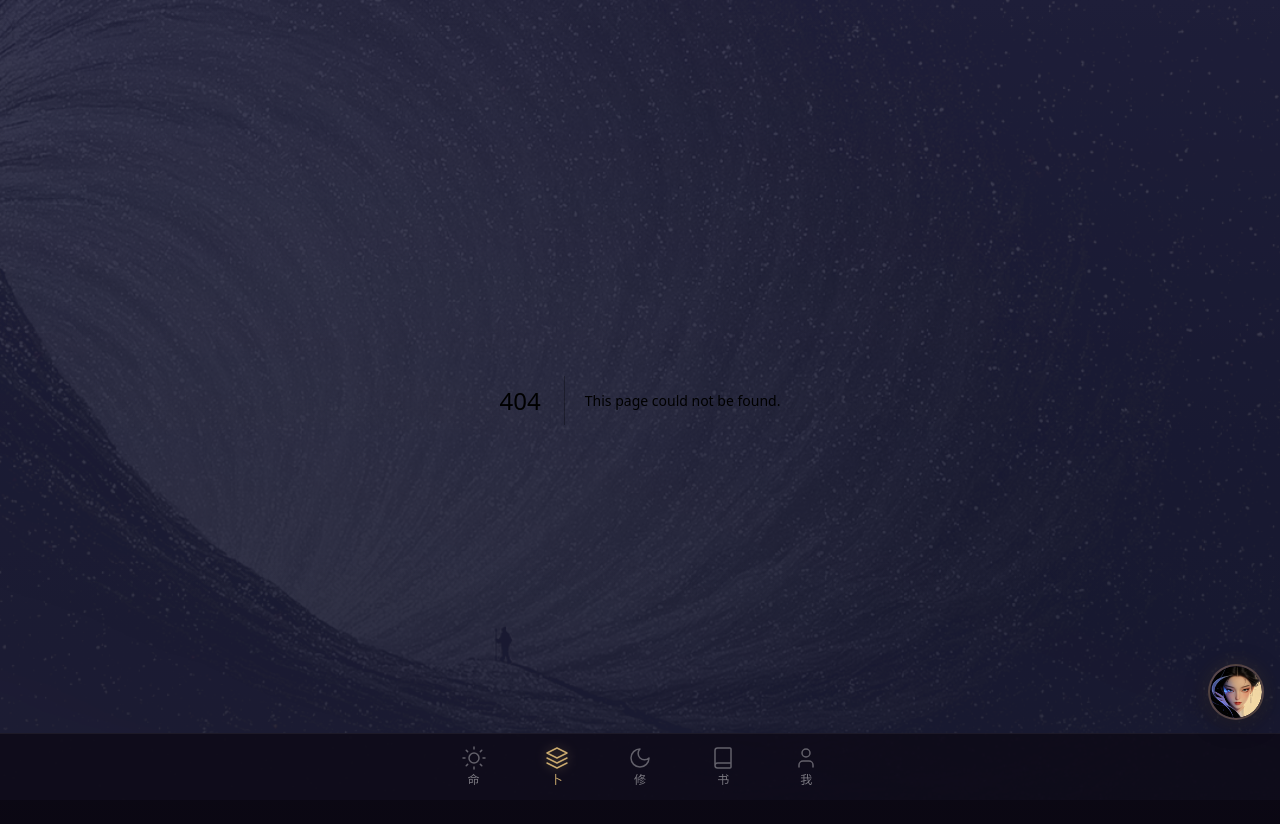
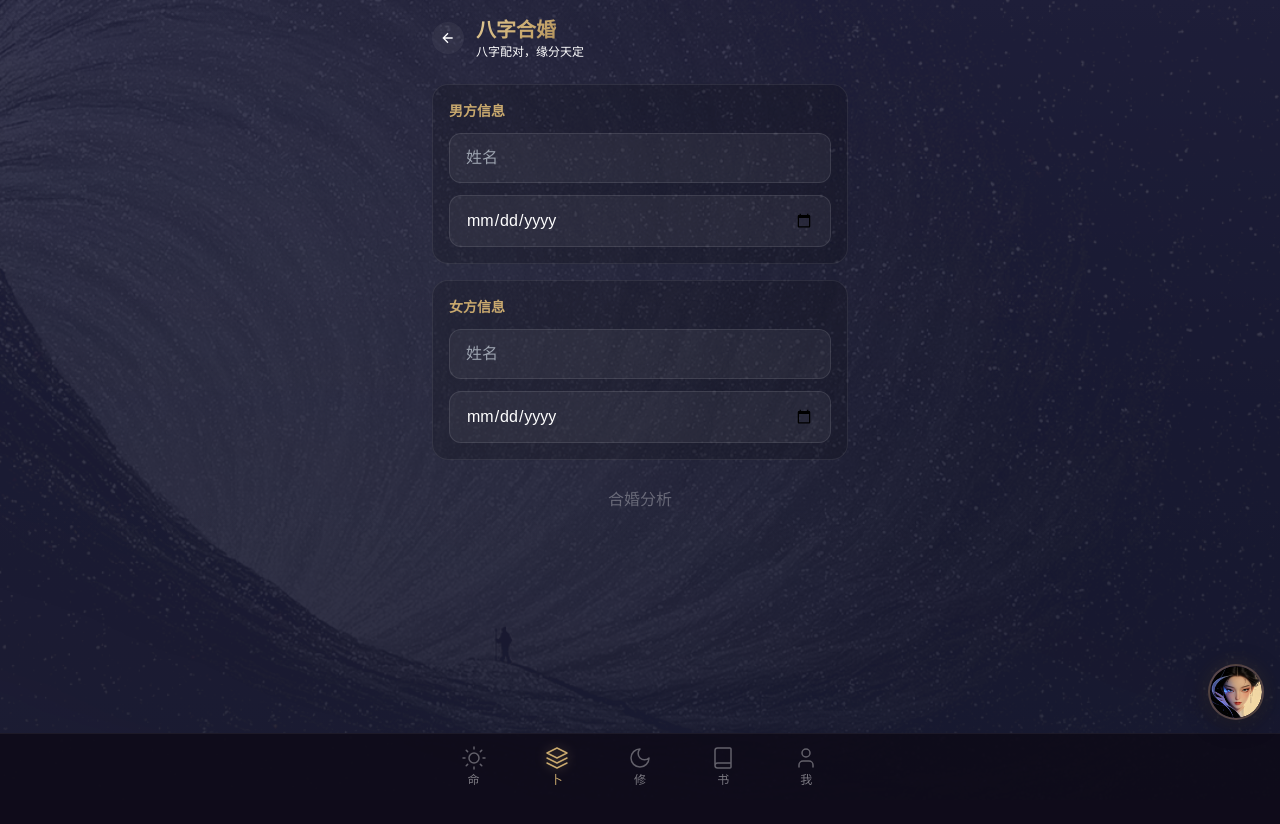
Before and after one commit to wuyi-LifeGPS/fatemaster-ai, a Next.js app: page /bu/bazi-match in a window 1280 px wide. Before the commit this address had no page. Shown: the top 824 px of the page. After the commit the page ends 800 px from the top, so only its background shows below. Built offline with nearby package versions, Linux system fonts and the light colour scheme.

Commit message:
feat: 增加八字合婚功能（/bu/bazi-match）

```diff
--- /dev/null
+++ b/src/app/bu/bazi-match/page.tsx
@@ -0,0 +1,180 @@
+'use client'
+
+import { useState } from 'react'
+import Link from 'next/link'
+
+const TIAN_GAN = ['甲', '乙', '丙', '丁', '戊', '己', '庚', '辛', '壬', '癸']
+const DI_ZHI = ['子', '丑', '寅', '卯', '辰', '巳', '午', '未', '申', '酉', '戌', '亥']
+const WUXING = ['木', '火', '土', '金', '水']
+
+function getGanZhi(year: number, month: number, day: number) {
+  const yearGan = TIAN_GAN[(year - 4) % 10]
+  const yearZhi = DI_ZHI[(year - 4) % 12]
+  const monthGan = TIAN_GAN[(year * 2 + month) % 10]
+  const monthZhi = DI_ZHI[(month + 2) % 12]
+  const dayGan = TIAN_GAN[(year * 5 + month * 3 + day) % 10]
+  const dayZhi = DI_ZHI[(year + month + day) % 12]
+  return { year: `${yearGan}${yearZhi}`, month: `${monthGan}${monthZhi}`, day: `${dayGan}${dayZhi}` }
+}
+
+function getWuxing(ganZhi: string) {
+  const gan = ganZhi[0]
+  const ganIndex = TIAN_GAN.indexOf(gan)
+  return WUXING[ganIndex % 5]
+}
+
+function getCompatibility(person1: any, person2: any) {
+  const wuxing1 = getWuxing(person1.day)
+  const wuxing2 = getWuxing(person2.day)
+
+  let score = 70
+  let desc = ''
+
+  if (wuxing1 === wuxing2) {
+    score += 10
+    desc = '五行相同，性格相合，有共同语言。'
+  } else if ((wuxing1 === '木' && wuxing2 === '火') ||
+             (wuxing1 === '火' && wuxing2 === '土') ||
+             (wuxing1 === '土' && wuxing2 === '金') ||
+             (wuxing1 === '金' && wuxing2 === '水') ||
+             (wuxing1 === '水' && wuxing2 === '木')) {
+    score += 15
+    desc = '五行相生，互为贵人，感情和谐。'
+  } else if ((wuxing1 === '木' && wuxing2 === '金') ||
+             (wuxing1 === '火' && wuxing2 === '水') ||
+             (wuxing1 === '土' && wuxing2 === '木') ||
+             (wuxing1 === '金' && wuxing2 === '火') ||
+             (wuxing1 === '水' && wuxing2 === '土')) {
+    score -= 10
+    desc = '五行相克，性格差异较大，需要互相包容。'
+  } else {
+    desc = '五行相合，性格互补，需要磨合。'
+  }
+
+  return { score, desc }
+}
+
+export default function BaziMatchPage() {
+  const [person1, setPerson1] = useState({ name: '', birthDate: '', gender: '男' as '男' | '女' })
+  const [person2, setPerson2] = useState({ name: '', birthDate: '', gender: '女' as '男' | '女' })
+  const [result, setResult] = useState<any>(null)
+
+  const analyze = () => {
+    if (!person1.birthDate || !person2.birthDate) return
+
+    const date1 = new Date(person1.birthDate)
+    const date2 = new Date(person2.birthDate)
+    const bazi1 = getGanZhi(date1.getFullYear(), date1.getMonth() + 1, date1.getDate())
+    const bazi2 = getGanZhi(date2.getFullYear(), date2.getMonth() + 1, date2.getDate())
+    const compatibility = getCompatibility(bazi1, bazi2)
+
+    setResult({
+      person1: { ...person1, bazi: bazi1 },
+      person2: { ...person2, bazi: bazi2 },
+      ...compatibility
+    })
+  }
+
+  return (
+    <div className="px-4 pt-4 pb-24 animate-fade-in">
+      {/* Header */}
+      <div className="flex items-center gap-3 mb-6">
+        <Link href="/bu" className="w-8 h-8 rounded-full bg-white/5 flex items-center justify-center hover:bg-white/10 transition">
+          <svg width="16" height="16" viewBox="0 0 24 24" fill="none" stroke="currentColor" strokeWidth="2">
+            <path d="M19 12H5M12 19l-7-7 7-7" />
+          </svg>
+        </Link>
+        <div>
+          <h1 className="text-gold-gradient text-xl font-bold">八字合婚</h1>
+          <p className="text-moonly-text-muted text-xs">八字配对，缘分天定</p>
+        </div>
+      </div>
+
+      {/* Input */}
+      <div className="space-y-4 mb-6">
+        <div className="moonly-card p-4">
+          <h3 className="text-gold text-sm font-semibold mb-3">男方信息</h3>
+          <input
+            value={person1.name}
+            onChange={e => setPerson1({ ...person1, name: e.target.value })}
+            placeholder="姓名"
+            className="w-full bg-white/5 border border-white/10 rounded-xl px-4 py-3 text-white text-base focus:outline-none focus:border-moonly-gold/30 mb-3"
+          />
+          <input
+            type="date"
+            value={person1.birthDate}
+            onChange={e => setPerson1({ ...person1, birthDate: e.target.value })}
+            className="w-full bg-white/5 border border-white/10 rounded-xl px-4 py-3 text-white text-base focus:outline-none focus:border-moonly-gold/30"
+          />
+        </div>
+
+        <div className="moonly-card p-4">
+          <h3 className="text-gold text-sm font-semibold mb-3">女方信息</h3>
+          <input
+            value={person2.name}
+            onChange={e => setPerson2({ ...person2, name: e.target.value })}
+            placeholder="姓名"
+            className="w-full bg-white/5 border border-white/10 rounded-xl px-4 py-3 text-white text-base focus:outline-none focus:border-moonly-gold/30 mb-3"
+          />
+          <input
+            type="date"
+            value={person2.birthDate}
+            onChange={e => setPerson2({ ...person2, birthDate: e.target.value })}
+            className="w-full bg-white/5 border border-white/10 rounded-xl px-4 py-3 text-white text-base focus:outline-none focus:border-moonly-gold/30"
+          />
+        </div>
+
+        <button
+          onClick={analyze}
+          disabled={!person1.birthDate || !person2.birthDate}
+          className="w-full py-3 bg-moonly-gold/10 text-moonly-gold rounded-xl font-medium hover:bg-moonly-gold/20 transition disabled:opacity-30 disabled:cursor-not-allowed"
+        >
+          合婚分析
+        </button>
+      </div>
+
+      {/* Result */}
+      {result && (
+        <div className="space-y-4">
+          <div className="moonly-card p-6 text-center">
+            <div className="text-4xl mb-3">💕</div>
+            <div className="text-gold text-2xl font-bold mb-2">合婚结果</div>
+            <div className="text-moonly-text-secondary text-sm leading-relaxed">
+              {result.desc}
+            </div>
+            <div className="mt-4">
+              <div className="text-moonly-text-muted text-xs mb-1">匹配指数</div>
+              <div className="w-full bg-white/5 rounded-full h-3">
+                <div
+                  className="bg-gradient-to-r from-moonly-gold to-yellow-400 h-3 rounded-full transition-all duration-1000"
+                  style={{ width: `${result.score}%` }}
+                />
+              </div>
+              <div className="text-gold text-lg font-bold mt-1">{result.score}分</div>
+            </div>
+          </div>
+
+          <div className="grid grid-cols-2 gap-3">
+            <div className="moonly-card p-4">
+              <div className="text-white font-medium text-sm mb-2">{result.person1.name || '男方'}</div>
+              <div className="text-gold text-lg font-bold mb-1">{result.person1.bazi.year}</div>
+              <div className="text-moonly-text-muted text-xs">{result.person1.bazi.month} {result.person1.bazi.day}</div>
+            </div>
+            <div className="moonly-card p-4">
+              <div className="text-white font-medium text-sm mb-2">{result.person2.name || '女方'}</div>
+              <div className="text-gold text-lg font-bold mb-1">{result.person2.bazi.year}</div>
+              <div className="text-moonly-text-muted text-xs">{result.person2.bazi.month} {result.person2.bazi.day}</div>
+            </div>
+          </div>
+
+          <button
+            onClick={() => { setResult(null); setPerson1({ name: '', birthDate: '', gender: '男' }); setPerson2({ name: '', birthDate: '', gender: '女' }) }}
+            className="w-full py-3 bg-white/5 text-white rounded-xl font-medium hover:bg-white/10 transition"
+          >
+            重新合婚
+          </button>
+        </div>
+      )}
+    </div>
+  )
+}
--- a/src/app/bu/page.tsx
+++ b/src/app/bu/page.tsx
@@ -30,6 +30,24 @@ const DIVINATION_TOOLS = [
     status: 'coming',
     color: 'from-pink-500/20 to-pink-600/10',
     border: 'border-pink-500/20',
+  },
+  {
+    icon: '婚',
+    label: '八字合婚',
+    desc: '八字配对，缘分天定',
+    href: '/bu/bazi-match',
+    status: 'ready',
+    color: 'from-red-500/20 to-red-600/10',
+    border: 'border-red-500/20',
+  },
+  {
+    icon: '婚',
+    label: '八字合婚',
+    desc: '八字配对，缘分天定',
+    href: '/bu/bazi-match',
+    status: 'ready',
+    color: 'from-red-500/20 to-red-600/10',
+    border: 'border-red-500/20',
   },
   {
     icon: '八',
```
Also changed, not shown: 81 other files (tests, documents, lock files or other folders).
